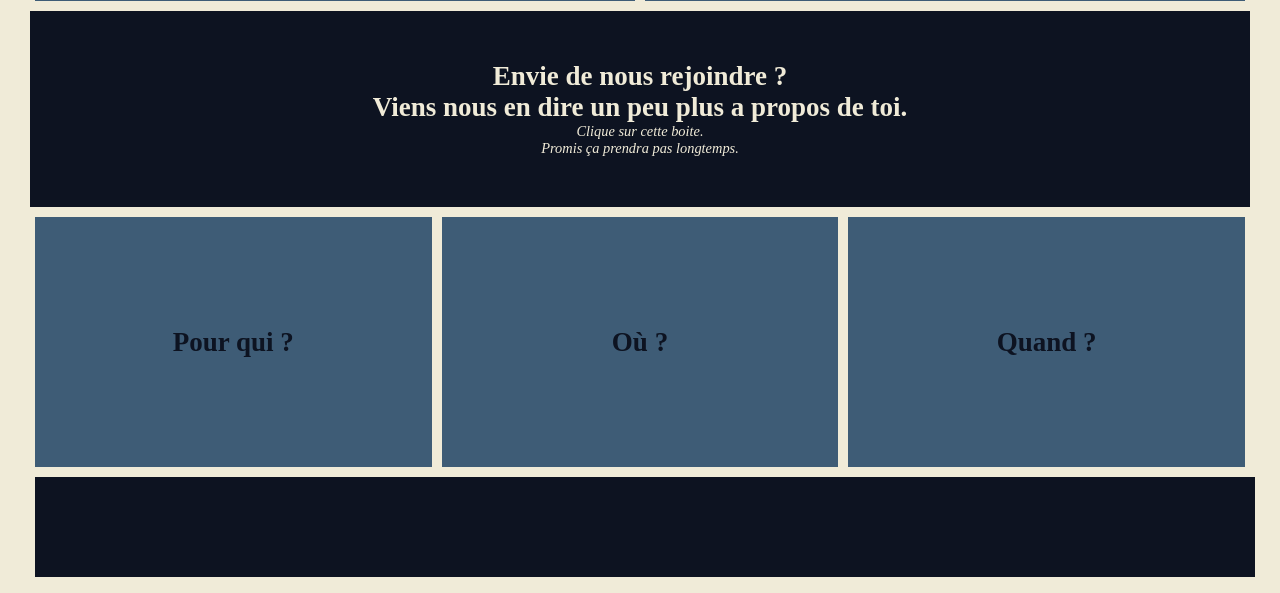
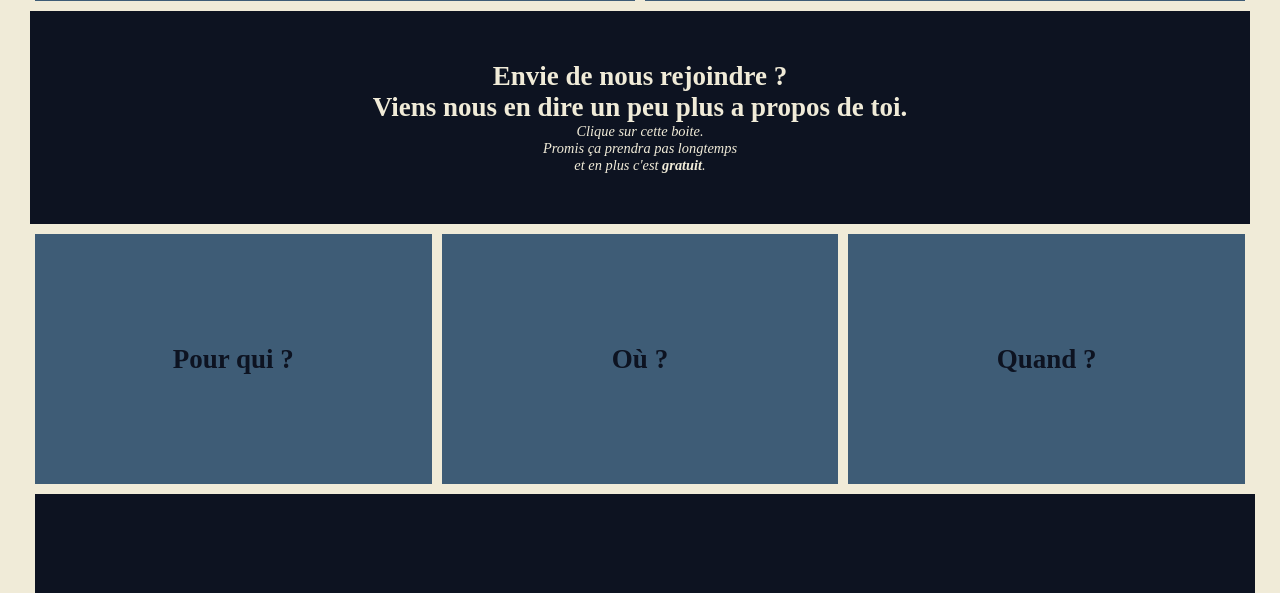
Before and after one commit to Toorain/DemarreTaStory06, a PHP site: page / in a window 1280 px wide. Shown: the part 336-929 px from the top of the page. Run offline with PHP 8.4, Linux system fonts and the light colour scheme.

```diff
--- a/index.html
+++ b/index.html
@@ -44,7 +44,8 @@
   <a target="_blank" id="googleFormLink" href="https://docs.google.com/forms/d/e/1FAIpQLSfpOJt1OqNB-latVb63HRrBKeOFujuPFXnP2NWceyvYYCCXPw/viewform?usp=sf_link">
     <div>
       <h1 id="lien">Envie de nous rejoindre ? <br> Viens nous en dire un peu plus a propos de toi.</h1>
-      <p class="lowkey">Clique sur cette boite. <br> Promis ça prendra pas longtemps.</p>
+      <p class="lowkey">Clique sur cette boite. <br> Promis ça prendra pas longtemps <br>
+      et en plus c'est <span class="bold">gratuit</span>.</p>
     </div>
   </a>
 </section>
--- a/ressources/styles/style.css
+++ b/ressources/styles/style.css
@@ -56,6 +56,10 @@ p {
 	color: #f0ebd8;
 	font-size: 0.8em;
 	font-style: italic;
+}
+.bold
+{
+	font-weight: bold;
 }
 .padding{
 	padding: 50px;
```
